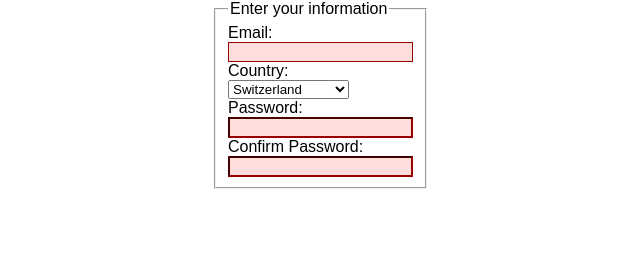
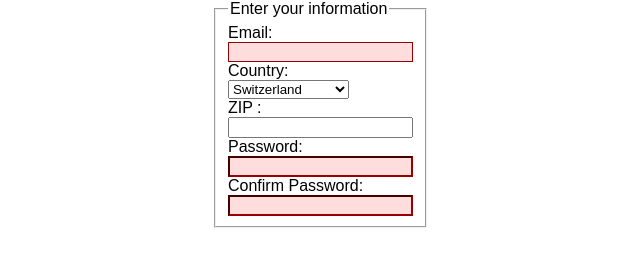
Before and after one commit to hoangvu2002/form-validation, a website: page index.html in a window 1280 px wide. Shown: the whole page, without its empty margins (328-968 px from the left). Drawn offline with Linux system fonts and the light colour scheme.

Commit message:
Add zipcode input

```diff
--- a/index.html
+++ b/index.html
@@ -17,13 +17,17 @@
                 <span class="error" aria-live="polite"></span>
             </div>
             <div>
-                <label for="country">Country:</label>
+                <label for="Country">Country:</label>
                 <select id="Country">
                     <option value="ch">Switzerland</option>
                     <option value="fr">France</option>
                     <option value="de">Germany</option>
                     <option value="nl">The Netherlands</option>
                 </select>
+            </div>
+            <div>
+                <label for="ZIP">ZIP : </label>
+                <input type="text" id="ZIP" />
             </div>
             <div>
                 <label for="password">Password:</label>
```
